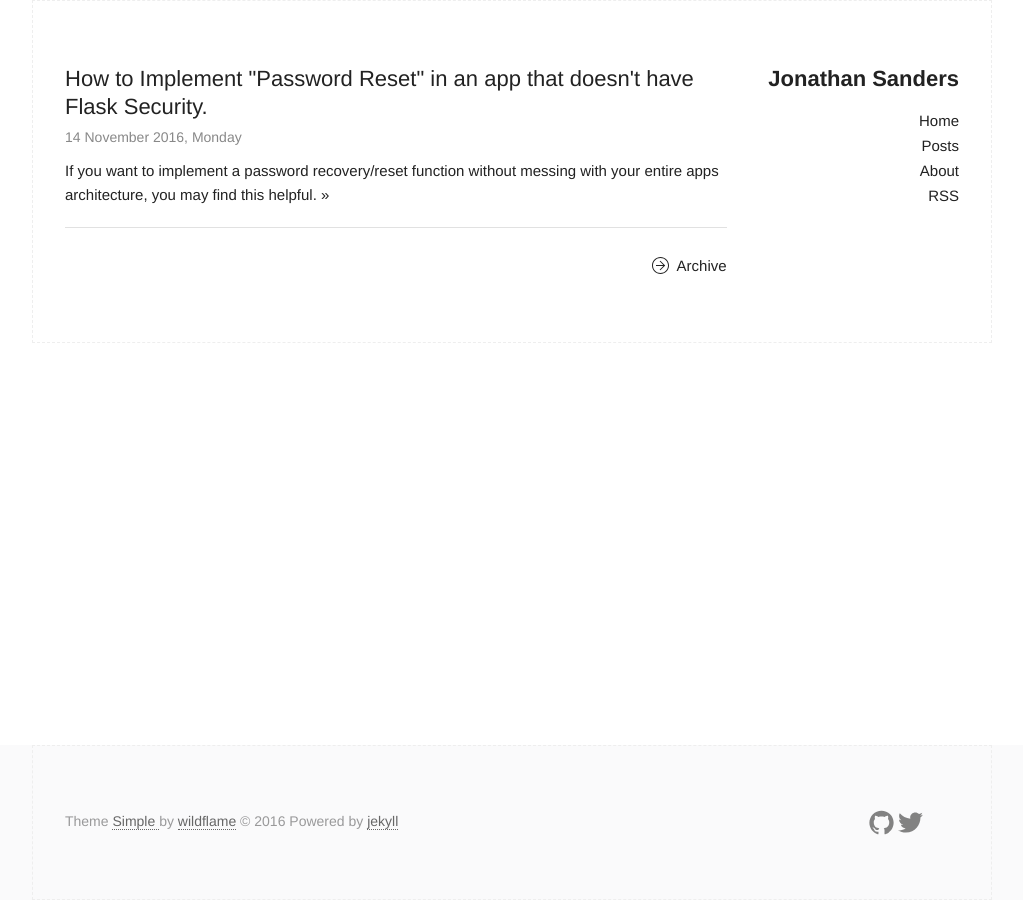
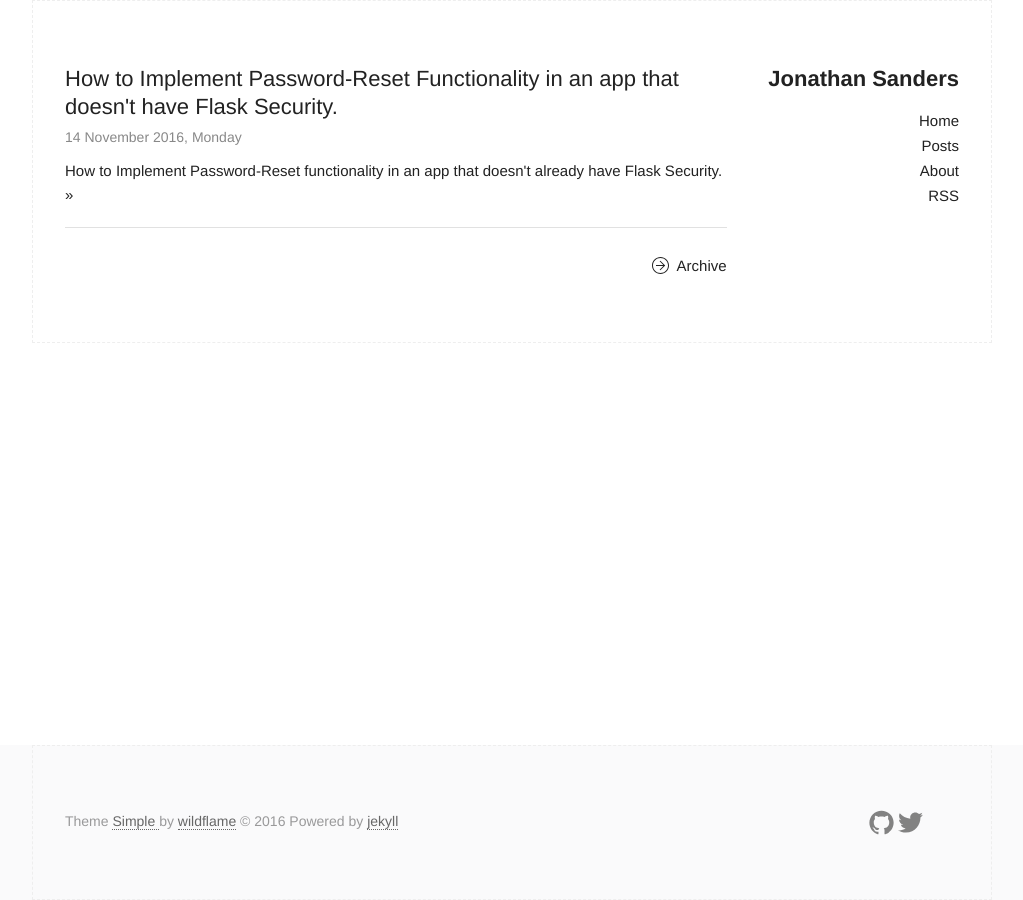
Before and after one commit to j10sanders/j10sanders.github.io, a Jekyll site: the page built from index.html, in a window 1280 px wide. Shown: the whole page, without its empty margins (128-1151 px from the left). Built offline with Jekyll 4.4.1, drawn with Linux system fonts in a browser that asks for light colours.

Commit message:
fixed typos

```diff
--- a/_posts/2016-11-14-password-reset.md
+++ b/_posts/2016-11-14-password-reset.md
@@ -1,8 +1,8 @@
 ---
 layout: post
-title:  How to Implement "Password Reset" in an app that doesn't have Flask Security.
-category: jekyll
-description: If you want to implement a password recovery/reset function without messing with your entire apps architecture, you may find this helpful.
+title:  How to Implement Password-Reset Functionality in an app that doesn't have Flask Security.
+category: Flask, Python, Postgres
+description: How to Implement Password-Reset functionality in an app that doesn't already have Flask Security.
 ---
 
 
```
